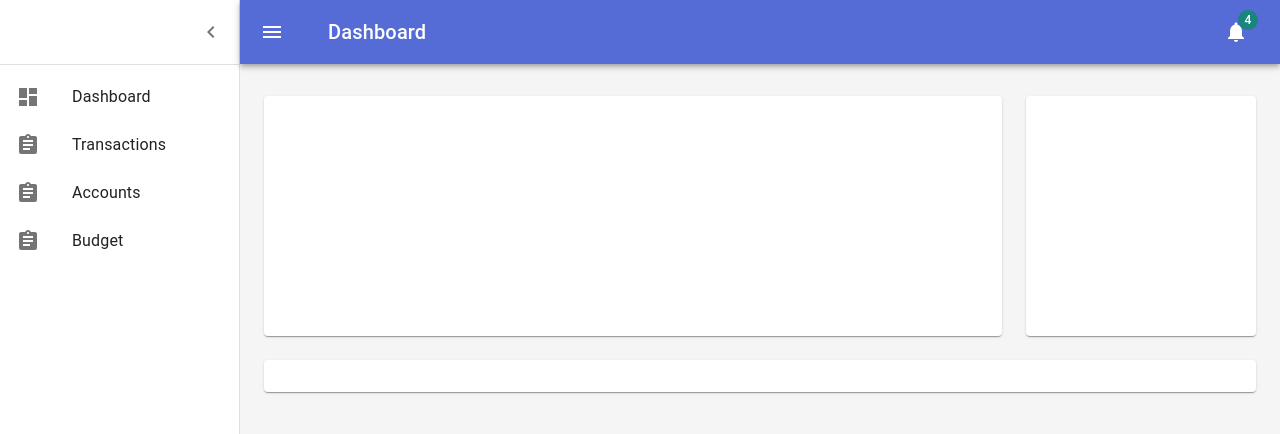
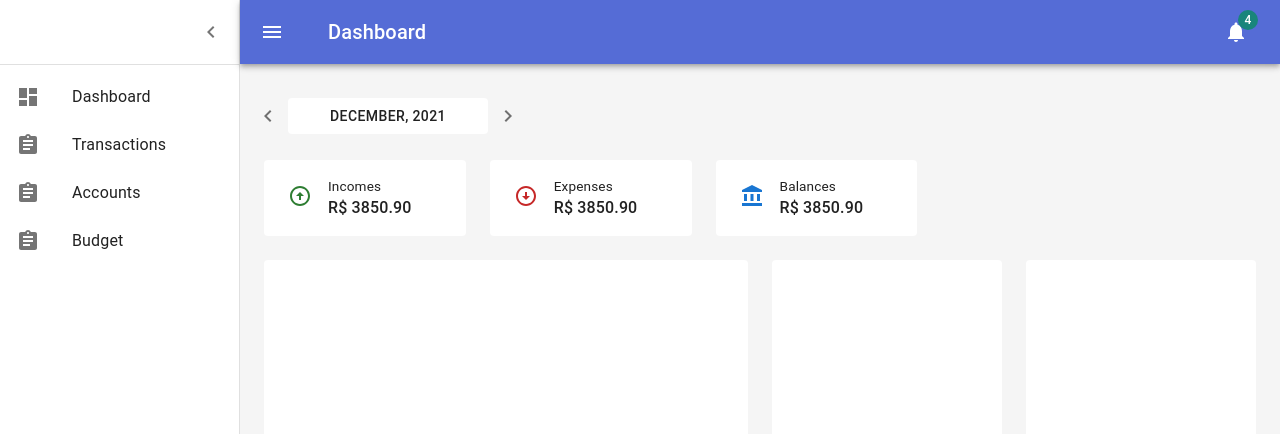
Before and after one commit to opchav/kommoney, a Next.js app: page /dashboard in a window 1280 px wide. Shown: the top 434 px of the page. Built offline with nearby package versions, Linux system fonts and the light colour scheme.

Commit message:
add months and select current month

```diff
--- a/src/pages/dashboard.tsx
+++ b/src/pages/dashboard.tsx
@@ -3,12 +3,162 @@ import Grid from "@mui/material/Grid";
 import Paper from "@mui/material/Paper";
 
 import Layout, { getLayout } from "../components/layouts/dashboard/Dashboard";
+import { Typography, Box, IconButton, Popover, Button } from "@mui/material";
+import { styled } from "@mui/material/styles";
+
+import ArrowCircleUpIcon from "@mui/icons-material/ArrowCircleUp";
+import ArrowCircleDownIcon from "@mui/icons-material/ArrowCircleDown";
+import AccountBalanceIcon from "@mui/icons-material/AccountBalance";
+import ChevronLeftIcon from "@mui/icons-material/ChevronLeft";
+import ChevronRightIcon from "@mui/icons-material/ChevronRight";
+import { blue, green, grey, red } from "@mui/material/colors";
+import React from "react";
+
+const MyButton = styled(Button)(({ theme }) => ({
+  backgroundColor: theme.palette.background.paper,
+  color: theme.palette.text.primary,
+}));
+
+const MONTHS = [
+  "January",
+  "February",
+  "March",
+  "April",
+  "May",
+  "June",
+  "July",
+  "August",
+  "September",
+  "October",
+  "November",
+  "December",
+];
+
+const getCurrentMonth = () => {
+  const dt = new Date();
+  return dt.getMonth();
+};
 
 export default function DashboardPage() {
+  const [anchorEl, setAnchorEl] = React.useState<HTMLButtonElement | null>(
+    null
+  );
+  const [currentMonth, setCurrentMonth] = React.useState(getCurrentMonth());
+
+  const handleClick = (event: React.MouseEvent<HTMLButtonElement>) => {
+    setAnchorEl(event.currentTarget);
+  };
+
+  const handleClose = () => {
+    setAnchorEl(null);
+  };
+
+  const open = Boolean(anchorEl);
+  const id = open ? "simple-popover" : undefined;
+
   return (
+    <>
+      <Grid container spacing={3} sx={{ pb: 3 }}>
+        <Grid item xs={12}>
+          <Box sx={{ display: "flex", alignItems: "center", ml: -2 }}>
+            <IconButton>
+              <ChevronLeftIcon />
+            </IconButton>
+            <Box width={200}>
+              {/* <Paper sx={{ p: 1, textAlign: "center" }} elevation={0}>
+                <Typography>December, 2022</Typography>
+              </Paper> */}
+              <MyButton
+                aria-describedby={id}
+                onClick={handleClick}
+                sx={{ width: "100%" }}
+              >
+                {MONTHS[currentMonth]}, 2021
+              </MyButton>
+              <Popover
+                id={id}
+                open={open}
+                anchorEl={anchorEl}
+                onClose={handleClose}
+                anchorOrigin={{
+                  vertical: "bottom",
+                  horizontal: "left",
+                }}
+              >
+                <Box
+                  sx={{
+                    display: "flex",
+                    flexWrap: "wrap",
+                    maxWidth: 380,
+                    p: 1,
+                  }}
+                >
+                  {MONTHS.map((text, i) => (
+                    <Box key={i} sx={{ width: 120 }}>
+                      <MyButton
+                        sx={{
+                          width: "100%",
+                          color: i === currentMonth ? blue[800] : "",
+                        }}
+                        onClick={() => setCurrentMonth(i)}
+                      >
+                        {text}
+                      </MyButton>
+                    </Box>
+                  ))}
+                </Box>
+              </Popover>
+            </Box>
+            <IconButton>
+              <ChevronRightIcon />
+            </IconButton>
+          </Box>
+        </Grid>
+      </Grid>
       <Grid container spacing={3}>
+        <Grid item container xs={12} md={8} spacing={3}>
+          <Grid item xs={12} sm={4} md={4}>
+            <Paper sx={{ p: 2, display: "flex" }} elevation={0}>
+              <Box sx={{ pr: 1 }}>
+                <IconButton>
+                  <ArrowCircleUpIcon sx={{ color: green[800] }} />
+                </IconButton>
+              </Box>
+              <Box>
+                <Typography sx={{ fontSize: "0.85rem" }}>Incomes</Typography>
+                <Typography sx={{ fontWeight: 500 }}>R$ 3850.90</Typography>
+              </Box>
+            </Paper>
+          </Grid>
+          <Grid item xs={12} sm={4} md={4}>
+            <Paper sx={{ p: 2, display: "flex" }} elevation={0}>
+              <Box sx={{ pr: 1 }}>
+                <IconButton>
+                  <ArrowCircleDownIcon sx={{ color: red[800] }} />
+                </IconButton>
+              </Box>
+              <Box>
+                <Typography sx={{ fontSize: "0.85rem" }}>Expenses</Typography>
+                <Typography sx={{ fontWeight: 500 }}>R$ 3850.90</Typography>
+              </Box>
+            </Paper>
+          </Grid>
+          <Grid item xs={12} sm={4} md={4}>
+            <Paper sx={{ p: 2, display: "flex" }} elevation={0}>
+              <Box sx={{ pr: 1 }}>
+                <IconButton>
+                  <AccountBalanceIcon sx={{ color: blue[700] }} />
+                </IconButton>
+              </Box>
+              <Box>
+                <Typography sx={{ fontSize: "0.85rem" }}>Balances</Typography>
+                <Typography sx={{ fontWeight: 500 }}>R$ 3850.90</Typography>
+              </Box>
+            </Paper>
+          </Grid>
+        </Grid>
         {/* Chart */}
-      <Grid item xs={12} md={8} lg={9}>
+        <Grid item xs={12} md={6} lg={6}>
           <Paper
             sx={{
               p: 2,
@@ -16,12 +166,13 @@ export default function DashboardPage() {
               flexDirection: "column",
               height: 240,
             }}
+            elevation={0}
           >
             {/* TODO: render chart */}
           </Paper>
         </Grid>
         {/* Recent Deposits */}
-      <Grid item xs={12} md={4} lg={3}>
+        <Grid item xs={12} md={3} lg={3}>
           <Paper
             sx={{
               p: 2,
@@ -29,17 +180,35 @@ export default function DashboardPage() {
               flexDirection: "column",
               height: 240,
             }}
+            elevation={0}
+          >
+            {/* TODO: render recent deposits */}
+          </Paper>
+        </Grid>
+        <Grid item xs={12} md={3} lg={3}>
+          <Paper
+            sx={{
+              p: 2,
+              display: "flex",
+              flexDirection: "column",
+              height: 240,
+            }}
+            elevation={0}
           >
             {/* TODO: render recent deposits */}
           </Paper>
         </Grid>
         {/* Recent Orders */}
         <Grid item xs={12}>
-        <Paper sx={{ p: 2, display: "flex", flexDirection: "column" }}>
+          <Paper
+            sx={{ p: 2, display: "flex", flexDirection: "column" }}
+            elevation={0}
+          >
             {/* TODO: render recent orders */}
           </Paper>
         </Grid>
       </Grid>
+    </>
   );
 }
 
```
Lines whose indentation alone changed are shown as unchanged.
